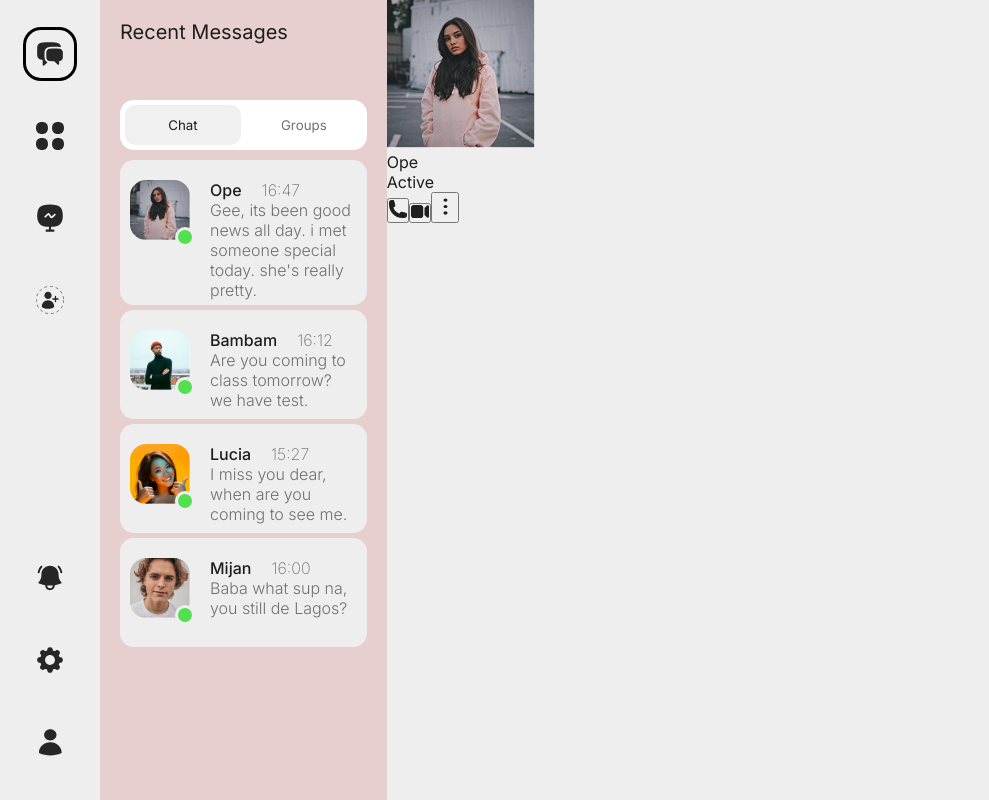
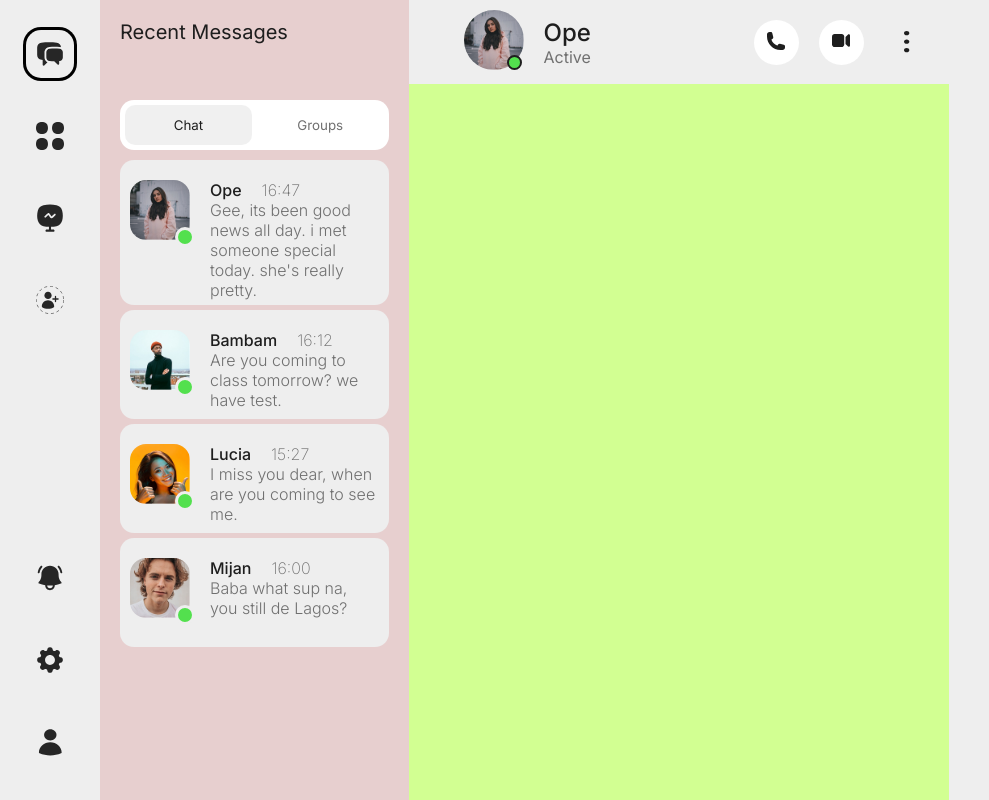
Before and after one commit to 2409nn/messanger, a Vue app: page / in a window 1280 px wide. Shown: the whole page, without its empty margins (0-989 px from the left). Built offline with nearby package versions, Linux system fonts and the light colour scheme.

Commit message:
Сверстан heading для компонента conversation

```diff
--- a/src/assets/base.css
+++ b/src/assets/base.css
@@ -1,4 +1,16 @@
 @import url('https://fonts.googleapis.com/css2?family=Inter:ital,opsz,wght@0,14..32,100..900;1,14..32,100..900&family=Montserrat:ital,wght@0,100..900;1,100..900&display=swap');
+
+:root {
+  --sidebar__item_svg-background: #D8D8D8;
+  --sidebar__item_svg-gradient: linear-gradient(to bottom, #FFF500, #B42BA6);
+  --body-background: #EEEEEE;
+  --main-background-color: rgb(255, 255, 255);
+  --hover-background-color: rgba(0, 0, 0, 0.06);
+  --focus-background-color: #F5F5F5;
+  --main-text-color: #1E1E1E;
+  --secondary-text-color: #707070;
+  --online-sign-background: #53E04E;
+}
 
 * {
   margin: 0;
@@ -7,3 +19,15 @@
 
   font-family: 'inter', sans-serif;
 }
+
+button, a {
+  cursor: pointer;
+}
+
+.online-tag {
+  background-color: var(--online-sign-background);
+  height: 15px;
+  width: 15px;
+  border-radius: 50%;
+  border: 2px solid #1E1E1E;
+}
--- a/src/assets/main.css
+++ b/src/assets/main.css
@@ -1,15 +1,5 @@
 
-:root {
-    --sidebar__item_svg-background: #D8D8D8;
-    --sidebar__item_svg-gradient: linear-gradient(to bottom, #FFF500, #B42BA6);
-    --body-background: #EEEEEE;
-    --main-background-color: rgb(255, 255, 255);
-    --hover-background-color: rgba(0, 0, 0, 0.06);
-    --focus-background-color: #F5F5F5;
-    --main-text-color: #1E1E1E;
-    --secondary-text-color: #707070;
-    --online-sign-background: #53E04E;
-}
+
 
 body {
     background-color: var(--body-background);
--- a/src/components/conversation.vue
+++ b/src/components/conversation.vue
@@ -6,8 +6,9 @@
   <section class="conv">
     <div class="conv__heading">
       <div class="conv__userinfo">
+        <div class="conv__userinfo-online online-tag"></div>
         <div class="conv__userinfo-avatar">
-          <img src="../assets/imgs/avatars/user_1.jpg" alt="avatar" class="cov__userinfo-image">
+          <img src="../assets/imgs/avatars/user_1.jpg" alt="avatar" class="conv__userinfo-image">
         </div>
         <div class="conv__userinfo-title">
           <p class="conv__userinfo-username">Ope</p>
@@ -15,19 +16,19 @@
         </div>
       </div>
       <div class="conv__buttons">
-        <button class="conv__buttons-call">
+        <button class="conv__buttons-button">
           <svg width="18" height="18" viewBox="0 0 18 18" fill="none" xmlns="http://www.w3.org/2000/svg">
             <path fill-rule="evenodd" clip-rule="evenodd" d="M0 2.57143C0 1.15127 1.15127 0 2.57143 0H3.74711C4.48457 0 5.1274 0.501906 5.30627 1.21735L6.25409 5.00865C6.41092 5.63597 6.17652 6.29618 5.65922 6.68416L4.5504 7.51577C4.43526 7.60213 4.41023 7.72858 4.44257 7.81687C5.41587 10.4738 7.52615 12.5841 10.1831 13.5574C10.2714 13.5898 10.3979 13.5647 10.4842 13.4496L11.3158 12.3408C11.7038 11.8235 12.364 11.5891 12.9913 11.7459L16.7826 12.6937C17.4981 12.8726 18 13.5154 18 14.2529V15.4286C18 16.8487 16.8487 18 15.4286 18H13.5C6.04416 18 0 11.9558 0 4.5V2.57143Z" fill="#1E1E1E"/>
           </svg>
         </button>
-        <button class="conv__buttons-video">
+        <button class="conv__buttons-button">
           <svg width="18" height="13" viewBox="0 0 18 13" fill="none" xmlns="http://www.w3.org/2000/svg">
             <path d="M2.57143 0C1.15127 0 0 1.16406 0 2.6V10.4C0 11.8359 1.15127 13 2.57143 13H9.64286C11.063 13 12.2143 11.8359 12.2143 10.4V2.6C12.2143 1.16406 11.063 0 9.64286 0H2.57143Z" fill="#1E1E1E"/>
             <path d="M15.8052 12.35L13.5 10.0192V2.98073L15.8052 0.649969C16.6151 -0.168988 18 0.411036 18 1.56921V11.4307C18 12.5889 16.6151 13.1689 15.8052 12.35Z" fill="#1E1E1E"/>
           </svg>
         </button>
-        <button class="conv__buttons-burger">
-          <svg width="24" height="24" viewBox="0 0 24 24" fill="none" xmlns="http://www.w3.org/2000/svg">
+        <button class="conv__buttons-button" style="background: none">
+          <svg width="32" height="32" viewBox="0 0 24 24" fill="none" xmlns="http://www.w3.org/2000/svg">
             <path fill-rule="evenodd" clip-rule="evenodd" d="M10.5 6.1C10.5 5.21634 11.3954 4.5 12.5 4.5C13.6046 4.5 14.5 5.21634 14.5 6.1C14.5 6.98366 13.6046 7.7 12.5 7.7C11.3954 7.7 10.5 6.98366 10.5 6.1ZM10.5 12.5C10.5 11.6163 11.3954 10.9 12.5 10.9C13.6046 10.9 14.5 11.6163 14.5 12.5C14.5 13.3837 13.6046 14.1 12.5 14.1C11.3954 14.1 10.5 13.3837 10.5 12.5ZM10.5 18.9C10.5 18.0163 11.3954 17.3 12.5 17.3C13.6046 17.3 14.5 18.0163 14.5 18.9C14.5 19.7837 13.6046 20.5 12.5 20.5C11.3954 20.5 10.5 19.7837 10.5 18.9Z" fill="#1E1E1E"/>
           </svg>
         </button>
@@ -38,4 +39,57 @@
 
 <style scoped lang="scss">
 
+  .conv {
+    background-color: #d2ff92;
+    grid-column: 5/12;
+
+    &__heading {
+      display: flex;
+      align-items: center;
+      background-color: var(--body-background);
+      justify-content: space-between;
+      padding: 10px 20px;
+    }
+
+    &__userinfo {
+      display: flex;
+      align-items: center;
+      gap: 20px;
+
+      &-online {
+        position: relative;
+        left: 78px;
+        top: 20px;
+      }
+
+      &-username {
+        font-size: 24px;
+        font-weight: 500;
+      }
+
+      &-status {
+        color: var(--secondary-text-color);
+      }
+
+      &-image {
+        width: 60px;
+        border-radius: 50%;
+      }
+    }
+
+    &__buttons {
+
+      display: flex;
+      align-items: center;
+      gap: 20px;
+
+      &-button {
+        width: 45px;
+        height: 45px;
+        border: none;
+        border-radius: 50%;
+        background-color: var(--main-background-color);
+      }
+    }
+  }
 </style>
```
